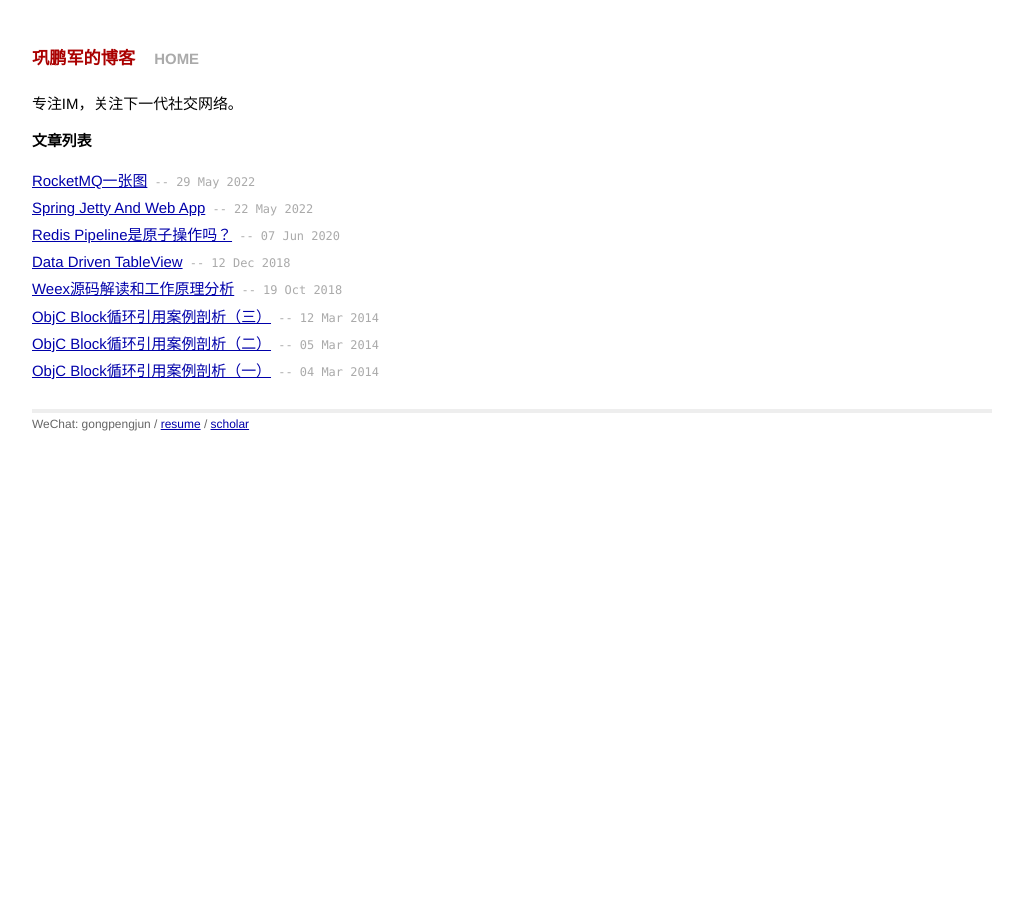
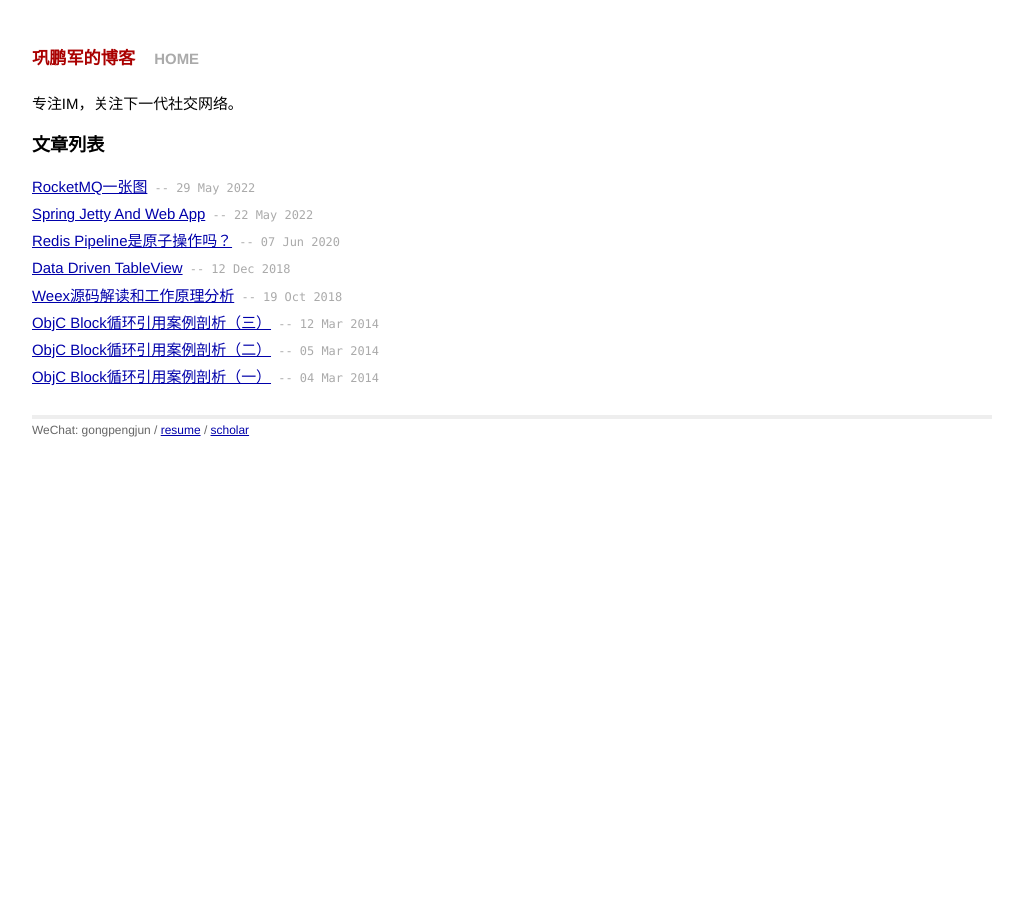
Before and after one commit to gongpengjun/gongpengjun.github.io, a Jekyll site: the page built from index.html, in a window 1280 px wide. Shown: the whole page, without its empty margins (128-1151 px from the left). Built offline with Jekyll 4.4.1, drawn with Linux system fonts in a browser that asks for light colours.

Commit message:
调大文章标题字号并居中显示

```diff
--- a/_layouts/post.html
+++ b/_layouts/post.html
@@ -1,8 +1,8 @@
 ---
 layout: default
 ---
-<h2>{{ page.title }}</h2>
-<p class="meta">{{ page.date | date_to_string }}</p>
+<h1>{{ page.title }}</h1>
+<p class="meta">{{ page.date | date_to_string }} </p>
 
 <div class="post">
 {{ content }}
--- a/css/main.css
+++ b/css/main.css
@@ -29,6 +29,11 @@ h1, h2, h3, h4, h5, h6 {
   font-size: 100%;
   margin-top: 1em;
   margin-bottom: 1em;
+}
+
+h1 {
+  font-size: 121%;
+  text-align: center;
 }
 
 p { margin: 1em 0; }
@@ -112,6 +117,7 @@ a:visited { color: #a0a; }
 
 .meta {
   color: #aaa;
+  text-align: center;
 }
 
 .footer {
--- a/index.html
+++ b/index.html
@@ -5,7 +5,7 @@ title: 巩鹏军的博客
 
 <div id="home">
   <p>专注IM，关注下一代社交网络。</p>
-  <h1>文章列表</h1>
+  <h1 style="text-align: left;">文章列表</h1>
   <ul class="posts">
     {% for post in site.posts %}
       <li> <a href="{{ post.url }}">{{ post.title }}</a><span> -- {{ post.date | date_to_string }}</span></li>
```
